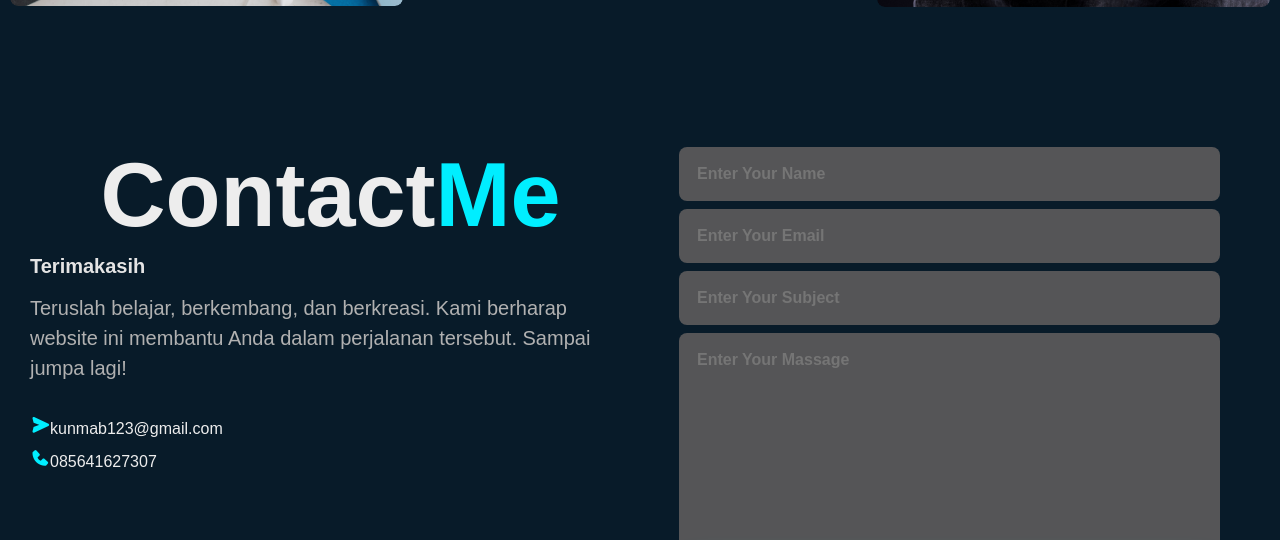
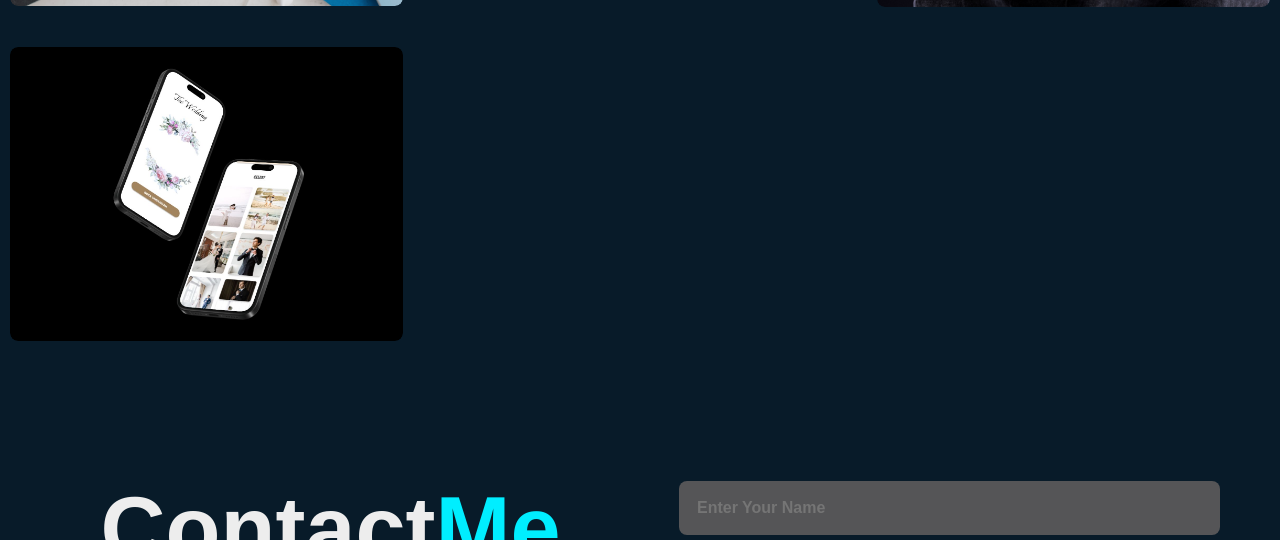
Before and after one commit to kunmabruroh/portofolio, a plain HTML site: page index.html in a window 1280 px wide. Shown: the part 3762-4302 px from the top of the page. Drawn offline with nearby package versions, Linux system fonts and the light colour scheme.

Commit message:
menambahkan pada project

```diff
--- a/index.html
+++ b/index.html
@@ -210,6 +210,16 @@
 
                     </div>
                 </div>
+                <div class="row">
+                    <img src="mockup5.jpg">
+                    <div class="layer">
+                        <h5>Aplikasi Undangan</h5>
+                        <p>Aplikasi ini rancang untuk memudahkan pembuatan dan pengiriman undangan secara digitan. Dengan fitur peta lokasi, galeri foto, mengirim ucapan, dan mengirim hadiah, aplikasi ini memberikan pengalaman yang lebih interaktif bagi tamu undangan.</p>
+
+                        <a href="https://invitation-mauve.vercel.app/welcome/iqbal-ali-9eni"><i class='bx bx-link-external' style="color: aliceblue;"></i></a>
+
+                    </div>
+                </div>
             </div>
         </div>
     </div>
```
Also changed, not shown: mockup5.jpg (added).
